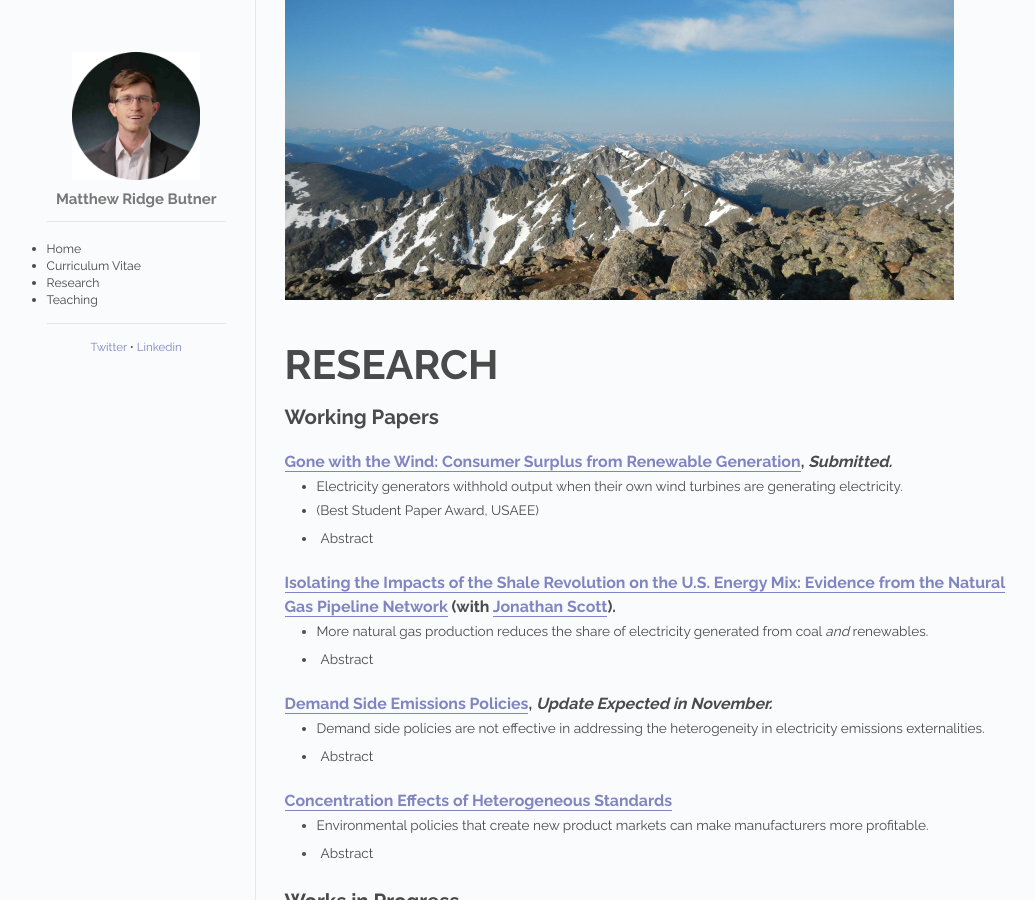
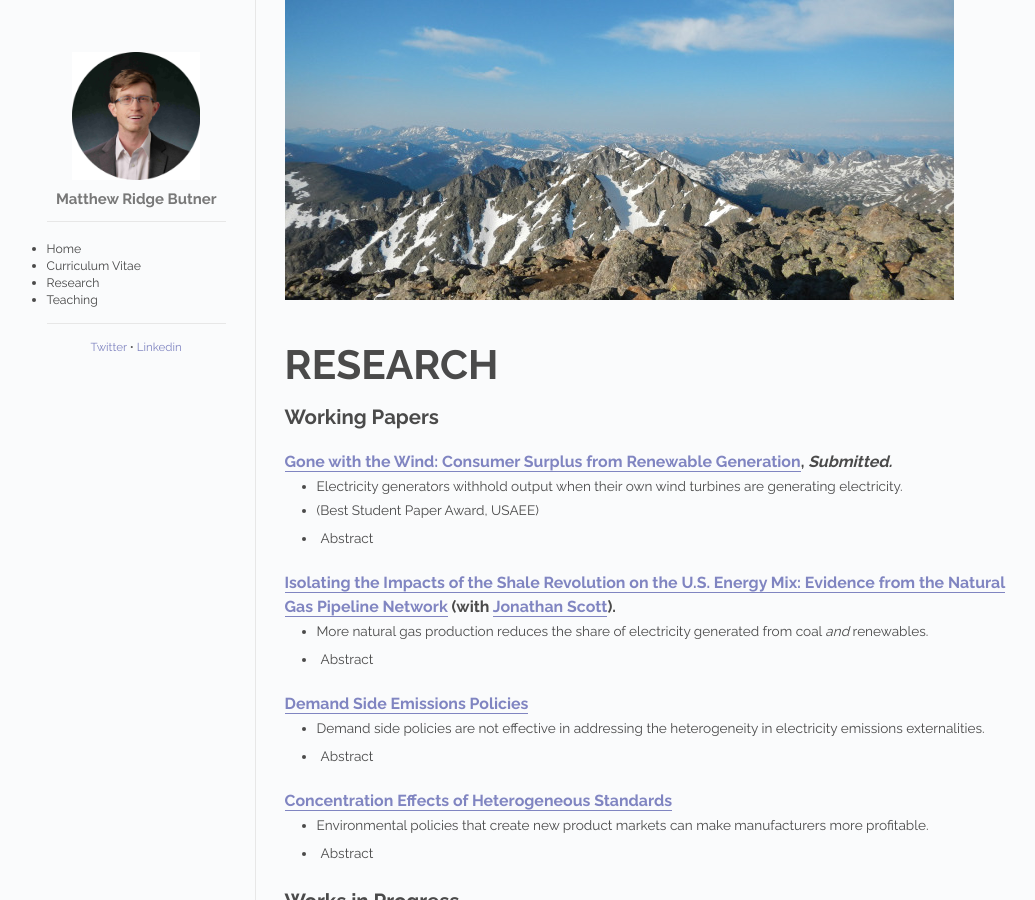
Before and after one commit to mattbutner/mattbutner.github.io, a Jekyll site: the page built from research.md, in a window 1280 px wide. Shown: the whole page, without its empty margins (103-1138 px from the left). Built offline with Jekyll 4.4.1, drawn with Linux system fonts in a browser that asks for light colours.

Commit message:
Update research.md

```diff
--- a/research.md
+++ b/research.md
@@ -18,11 +18,11 @@
     A majority of the electricity in the United States is cleared in a wholesale electricity market that is structured as a multi-unit, uniform price, auction. Over the past ten years there has been a rapid and large increase in the capacity of renewable electricity generation in these wholesale markets, drastically changing how these markets operate. One consensus is that this renewable generation is decreasing the wholesale price of electricity, as these units displace higher cost electricity generating units. Using a supply function equilibrium framework, I show how increased renewable generation can emphasize the economic incentive to withhold capacity, attenuating the impact of renewable generation on the wholesale price. Taking advantage of detailed data on the largest wholesale electricity market in the United States, I provide direct evidence that horizontally integrated firms that own wind turbines and other assets will withhold their other assets when their own wind turbine is generating electricity.  As a result, over 30% of wind generation is replacing withheld units suggesting a decrease in potential consumer surplus of 3.3 billion US Dollars from 2014 to 2016.</div></div>
 
 
-### [Isolating the Impacts of the Shale Revolution on the U.S. Energy Mix: Evidence from the Natural Gas Pipeline Network](/filecabinet/Butner_Scott_Shale_Revolution.pdf) (with [Jonathan Scott](https://sites.google.com/site/jbscott18/)).
+### [Isolating the Impacts of the Shale Revolution on the U.S. Energy Mix: Evidence from the Natural Gas Pipeline Network](https://drive.google.com/file/d/1TSbH8T-MAtyMI1tb-CJVK1E5uSWr-lW7/view) (with [Jonathan Scott](https://sites.google.com/site/jbscott18/)).
 - More natural gas production reduces the share of electricity generated from coal <em> and </em> renewables.
 - <div class="container"> <div class="header"><span>Abstract</span> </div> <div class="content"> This paper estimates the long-run effects of the shale revolution on aggregate US electricity fuel mix using pre-existing pipeline infrastructure as quasi-random exposure to an abundance of natural gas. We find that more natural gas deliveries reduces the amount of electricity generated from both coal plants and wind turbines. Even though the shale revolution has been attributed as a key contributor to reducing greenhouse gas emissions from electricity in the U.S., our counterfactual electricity mix implies the impact on total emissions from the shale revolution are neutral because of the substitution patterns across electricity generation technologies. </div></div>
 
-### [Demand Side Emissions Policies](/filecabinet/demand_side_emissions.pdf), <i>Update Expected in November.</i>
+### [Demand Side Emissions Policies](/filecabinet/demand_side_emissions.pdf)
 - Demand side policies are not effective in addressing the heterogeneity in electricity emissions externalities.
 - <div class="container"><div class="header"><span>Abstract</span> </div><div class="content">
 When implementing a Pigouvian tax to address an externality, a principle is that the effectiveness of the policy is independent on where the tax is implemented. This would suggest that pricing the emissions associated with the generation, transmission, and distribution of electricity would be equally effective where the electricity is produced, or where it is consumed by residential, industrial, or commercial customers. I use hourly data on power plant generation and pollution emissions from 2010 to 2015 to evaluate alternative policies for addressing emission externalities associated with electricity generation.  I show that demand side policies, focusing on all generation within a given hour, are extremely ineffective in capturing the total variation in emission externalities. Conversely, the second best supply side policy can capture almost all of variation in emission externalities. This suggests that policies designed to address emission externalities should focus on wholesale markets operations and the generation of electricity, not utility retail pricing or demand response programs. </div></div>
```
